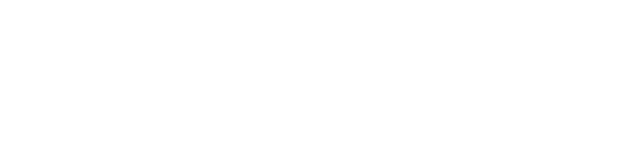
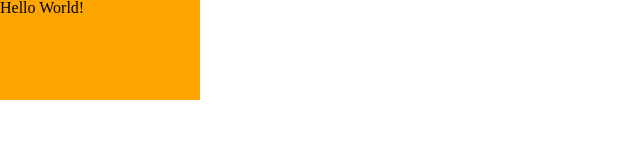
Before and after one commit to YosepAhn/first-test, a plain HTML site: page index.html in a window 1280 px wide. Shown: the whole page, without its empty margins (0-640 px from the left). Drawn offline with nearby package versions, Linux system fonts and the light colour scheme.

Commit message:
second commit

```diff
--- a/index.html
+++ b/index.html
@@ -8,6 +8,6 @@
   <link rel="stylesheet" href="./main.css">
 </head>
 <body>
-  <img src="" alt="">
+  <div>Hello World!</div>
 </body>
 </html>
```
